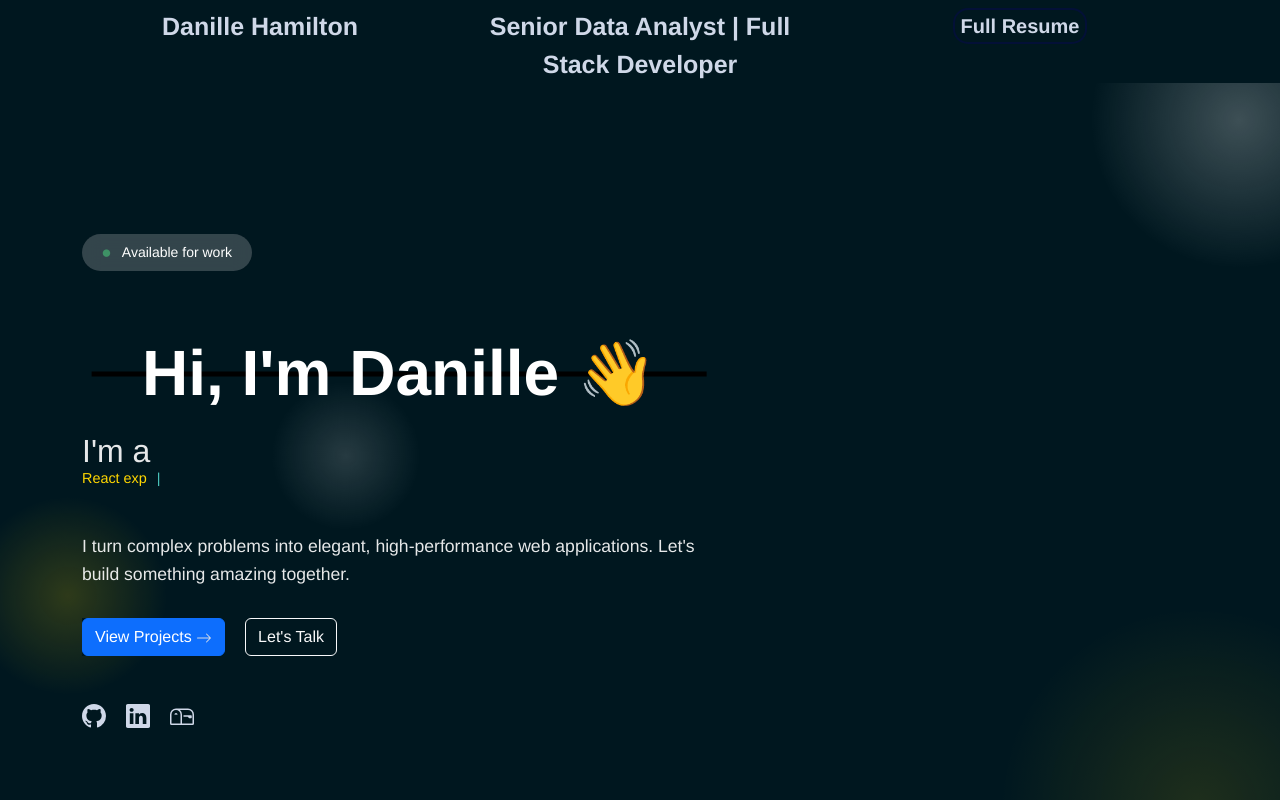
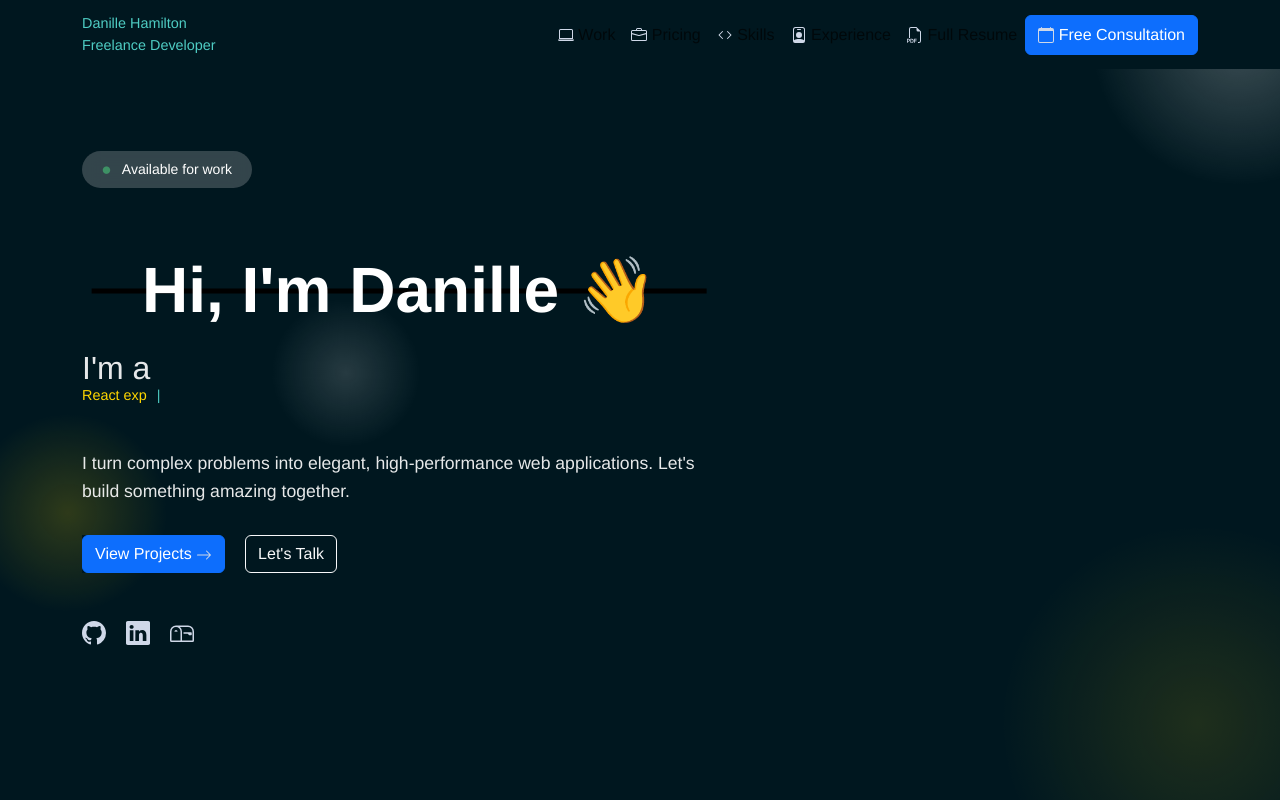
Before and after one commit to DanilleH22/portfolio, a React (Create React App) app: page / in a window 1280 px wide. Shown: the top 800 px of the page. Built offline with nearby package versions, Linux system fonts and the light colour scheme.

Commit message:
Update navbar - change layout

```diff
--- a/src/components/NavBar.js
+++ b/src/components/NavBar.js
@@ -1,37 +1,115 @@
-import React from 'react'
-import { Row } from "react-bootstrap";
-import { Col } from "react-bootstrap";
-import danilleCv from '../assets/files/danilleCv.pdf'
-import ScrollAnimation from '../components/ScrollAnimation';
-import styles from '../styles/Portfolio.module.css'
+import React, { useState, useEffect } from 'react';
+import { Navbar, Nav, Container, Button } from 'react-bootstrap';
+import { Briefcase, Laptop, Code, Envelope, FiletypePdf, PersonBadge, Calendar} from 'react-bootstrap-icons';
+import styles from '../styles/Portfolio.module.css';
+import danilleCv from '../assets/files/danilleCv.pdf';
 
 const NavBar = () => {
-  return (
-    <ScrollAnimation>
-    <Row className='pt-2' style={{ fontSize: '25px' }}>
-      {/* My name */}
-      <Col>
-      <div className={styles.Name} >
-        <b>Danille Hamilton</b></div>
-      </Col>
-      {/* Job role */}
-      <Col>
-      <div className={styles.JobRole}>
-        <b>Senior Data Analyst | Full Stack Developer</b>
-      </div>
-      </Col>
-      {/* Resume button */}
-      <Col style={{ fontSize: '20px' }}>
-    <div className={styles.Resume}>
-      <a href={danilleCv} download="danilleCv" target='_blank' rel="noreferrer">
-      <button><b>Full Resume</b></button></a>
-    </div>
-    </Col>
+  const [scrolled, setScrolled] = useState(false);
+  const [expanded, setExpanded] = useState(false);
+
+  useEffect(() => {
+    const handleScroll = () => {
+      setScrolled(window.scrollY > 50);
+    };
+    window.addEventListener('scroll', handleScroll);
+    return () => window.removeEventListener('scroll', handleScroll);
+  }, []);
+
+  const scrollToSection = (sectionId) => {
+    const element = document.getElementById(sectionId);
+    if (element) {
+      element.scrollIntoView({ behavior: 'smooth' });
+      setExpanded(false);
+    }
+  };
+
+  const handleConsultationClick = () => {
+    // Try to find the consultation button in ContactMe section
+    const consultationBtn = document.querySelector('.consultation-button-class');
+    if (consultationBtn) {
+      consultationBtn.scrollIntoView({ behavior: 'smooth' });
+      consultationBtn.click();
+    } else {
+      // Fallback to contact section
+      scrollToSection('contact');
+    }
+    setExpanded(false);
+  };
 
 
-    </Row>
-    </ScrollAnimation>
-  )
-}
 
-export default NavBar
+
+  return (
+    <Navbar
+      expand="lg"
+      fixed="top"
+      className={`${styles.navbar} ${scrolled ? styles.scrolled : ''}`}
+      expanded={expanded}
+      onToggle={() => setExpanded(!expanded)}
+    >
+      <Container fluid="md">
+        <Navbar.Brand href="#home" className={styles.brand} onClick={() => scrollToSection('home')}>
+          <span className={styles.brandName}>Danille Hamilton</span>
+          <span className={styles.brandTag}>Freelance Developer</span>
+        </Navbar.Brand>
+
+        <Navbar.Toggle aria-controls="basic-navbar-nav" className={styles.toggle} />
+
+        <Navbar.Collapse id="basic-navbar-nav">
+          <Nav className="ms-auto">
+            <Nav.Link
+              onClick={() => scrollToSection('projects')}
+              className={styles.navLink}
+            >
+              <Laptop className={styles.navIcon} /> Work
+            </Nav.Link>
+
+            <Nav.Link
+              onClick={() => scrollToSection('packages')}
+              className={`${styles.navLink} ${styles.pricingLink}`}
+            >
+              <Briefcase className={styles.navIcon} /> Pricing
+            </Nav.Link>
+
+            <Nav.Link
+              onClick={() => scrollToSection('technologies')}
+              className={styles.navLink}
+            >
+              <Code className={styles.navIcon} /> Skills
+            </Nav.Link>
+
+            <Nav.Link
+              onClick={() => scrollToSection('experience')}
+              className={styles.navLink}
+            >
+              <PersonBadge className={styles.navIcon} /> Experience
+            </Nav.Link>
+
+            {/* Resume Button (Downloads file) */}
+            <Nav.Link
+              href={danilleCv}
+              download
+              className={styles.navLink}
+              target="_blank"
+              rel="noreferrer"
+            >
+
+              <FiletypePdf className={styles.navIcon} /> Full Resume
+            </Nav.Link>
+
+            {/* CTA Button - Most important for freelancing */}
+            <Button
+              className={styles.ctaButton}
+              onClick={handleConsultationClick}
+            >
+              <Calendar className={styles.ctaIcon} /> Free Consultation
+            </Button>
+          </Nav>
+        </Navbar.Collapse>
+      </Container>
+    </Navbar>
+  );
+};
+
+export default NavBar;
```
